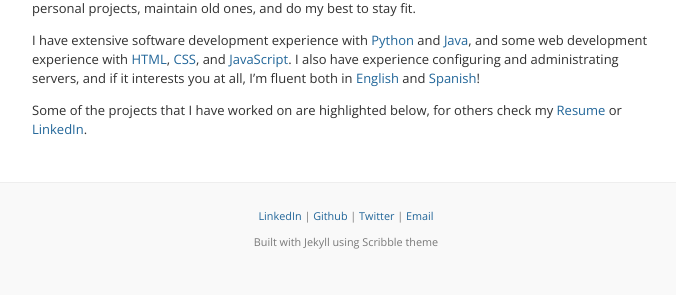
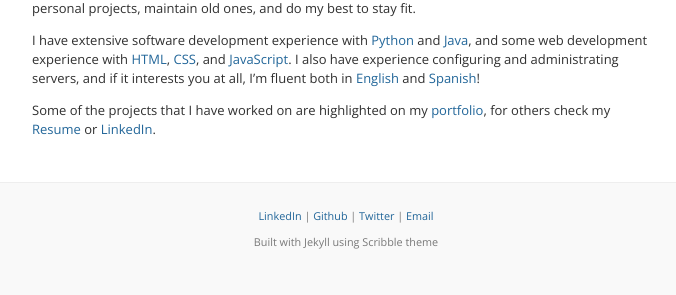
Before and after one commit to salolivares/salolivares.github.io, a Jekyll site: the page built from about.md, in a window 1280 px wide. Shown: the part 302-597 px from the top of the page, without its empty margins (294-970 px from the left). Built offline with Jekyll 4.4.1, drawn with Linux system fonts in a browser that asks for light colours; comment, search, counter and statistics services are not loaded.

Commit message:
updated about.md

```diff
--- a/about.md
+++ b/about.md
@@ -9,4 +9,4 @@ Hi, I'm <span class="as-link">Sal</span> and I'm a CS student at UCSB. I love le
 
 I have extensive software development experience with <span class="as-link">Python</span> and <span class="as-link">Java</span>, and some web development experience with <span class="as-link">HTML</span>, <span class="as-link">CSS</span>, and <span class="as-link">JavaScript</span>. I also have experience configuring and administrating servers, and if it interests you at all, I'm fluent both in <span class="as-link">English</span> and <span class="as-link">Spanish</span>!
 
-Some of the projects that I have worked on are highlighted below, for others check my [Resume]() or [LinkedIn](http://www.linkedin.com/in/salolivares/){:target="_blank"}.
+Some of the projects that I have worked on are highlighted on my [portfolio](/portfolio), for others check my [Resume]() or [LinkedIn](http://www.linkedin.com/in/salolivares/){:target="_blank"}.
```
